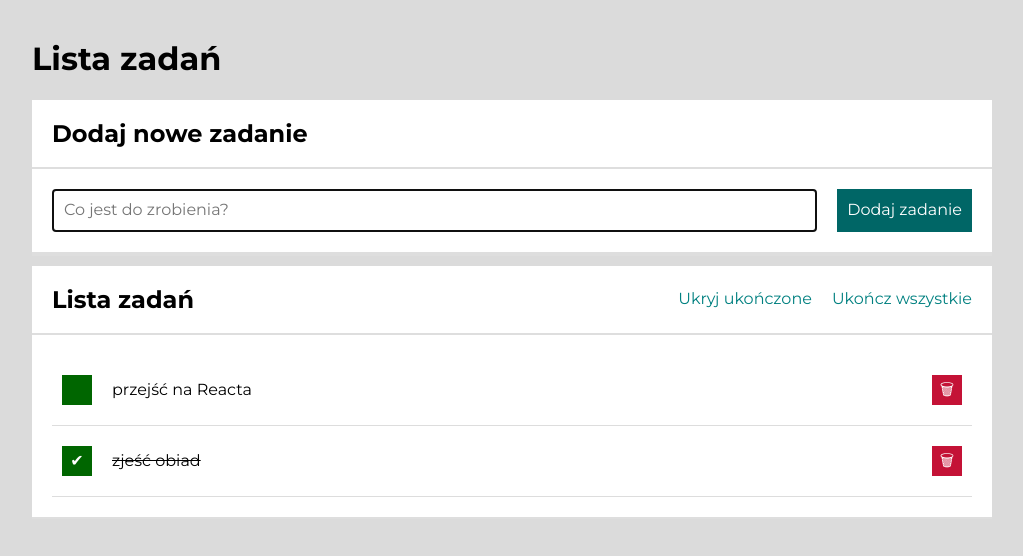
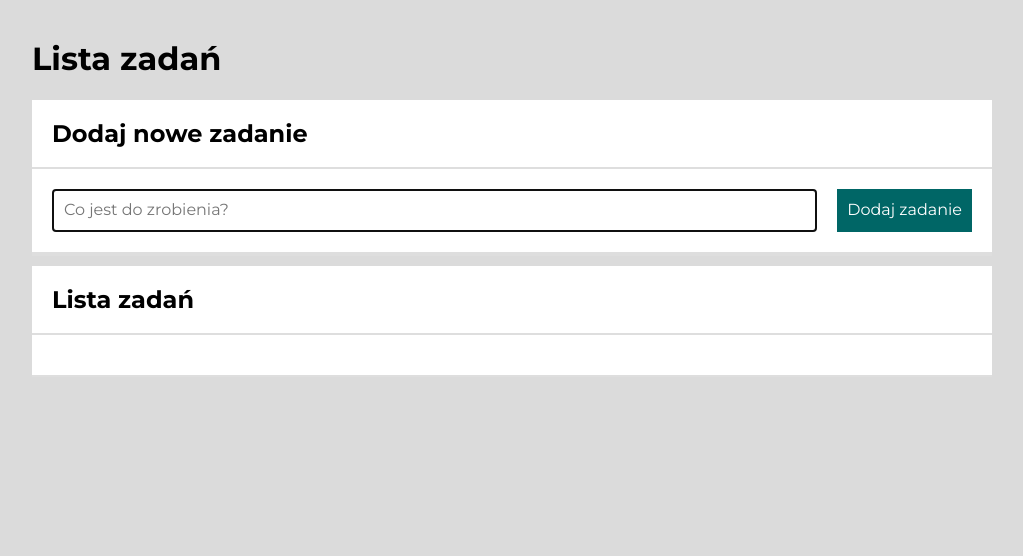
Before and after one commit to MaciejUrny/todos-list-react, a React (Create React App) app: page / in a window 1280 px wide. Shown: the top 556 px of the page, without its empty margins (128-1151 px from the left). Built offline with nearby package versions, Linux system fonts and the light colour scheme.

Commit message:
useEffect: tasks array added from local storage

```diff
--- a/src/App.js
+++ b/src/App.js
@@ -4,16 +4,21 @@ import Buttons from "./Buttons";
 import Section from "./Section";
 import Header from "./Header";
 import Container from "./Container";
-import { useState } from "react";
+import { useEffect, useState } from "react";
 
 function App() {
+  const tasksFromLocalStorage = localStorage.getItem("tasks");
+
   const [hideDone, setHideDone] = useState(false);
   const [tasks, setTasks] = useState(
-    [
-      { id: 1, content: "przejść na Reacta", done: false },
-      { id: 2, content: "zjeść obiad", done: true },
-    ]
+    tasksFromLocalStorage
+      ? JSON.parse(tasksFromLocalStorage)
+      : []
   );
+
+  useEffect(() => {
+    localStorage.setItem("tasks", JSON.stringify(tasks));
+  }, [tasks]);
 
   const toggleHideDone = () => {
     setHideDone(hideDone => !hideDone);
```
